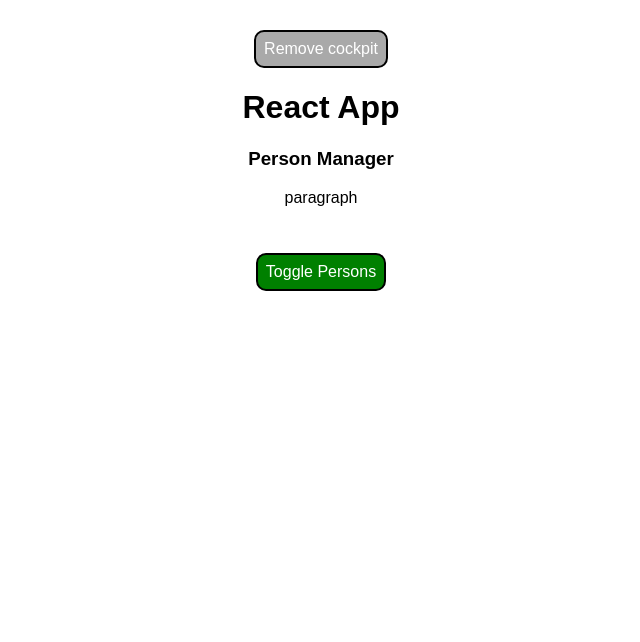
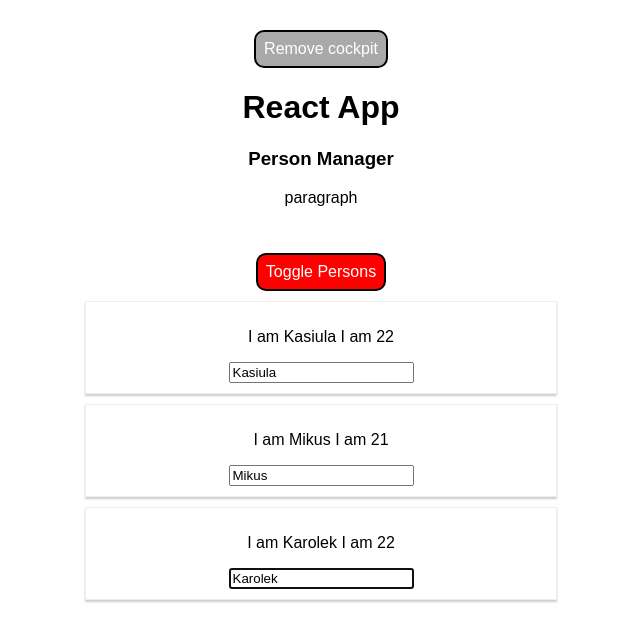
Before and after one commit to kasiapetka/react-course, a React app: page / in a window 1280 px wide. Shown: the top 642 px of the page, without its empty margins (319-959 px from the left). Built offline with nearby package versions, Linux system fonts and the light colour scheme.

Commit message:
References + PropTypes

```diff
--- a/package.json
+++ b/package.json
@@ -31,6 +31,7 @@
     "postcss-flexbugs-fixes": "3.2.0",
     "postcss-loader": "2.0.8",
     "promise": "8.0.1",
+    "prop-types": "^15.7.2",
     "radium": "^0.26.0",
     "raf": "3.4.0",
     "react": "^16.13.1",
--- a/src/components/Cockpit/Cockpit.js
+++ b/src/components/Cockpit/Cockpit.js
@@ -1,20 +1,25 @@
-import React, {useEffect} from 'react'
+import React, {useEffect, useRef} from 'react'
 import styleClasses from "./Cockpit.css";
 
 const Cockpit = (props) => {
     let btnClass;
     const classes =[];
 
+    const buttonRef = useRef(null);
+
     useEffect(()=>{
         //in second argument you specify when method should be triggered
         //here when there is a change in second person
         //if you pass an empty array this will be executed only when component
         //is rendered and unmounted
-        console.log("[Cockpit] useEffect")
+        console.log("[Cockpit] useEffect");
 
         const timer = setTimeout(()=>{
             alert('Saved to the cloud')
-        },1000)
+        },1000);
+
+        //i trigger this in useEffect after JSX code is executed
+        buttonRef.current.click();
 
         //If you return some function it runs after the first render cycle
         //but before the main useEffect, you can do some cleanup here
@@ -23,7 +28,7 @@ const Cockpit = (props) => {
             clearTimeout(timer);
             console.log("[Cockpit] useEffect - cleanup work")
         }
-    },[])
+    },[]);
 
 
     useEffect(()=>{
@@ -52,7 +57,7 @@ const Cockpit = (props) => {
         <h1>React App</h1>
         <h3>{props.title}</h3>
         <p className={classes.join(' ')}>paragraph</p>
-        <button className={btnClass}
+        <button ref={buttonRef} className={btnClass}
             onClick={props.toggle}>Toggle Persons</button>
         </div>
     );
--- a/src/components/Persons/Person/Person.js
+++ b/src/components/Persons/Person/Person.js
@@ -1,22 +1,45 @@
 import React,{Component} from 'react'
 import classes from './Person.css'
-import Auxiliary from "../../../hoc/Auxiliary";
+import WithClass from "../../../hoc/WithClass";
+import PropTypes from 'prop-types'
 
 class Person extends Component {
+
+    constructor(props) {
+        super(props);
+        //defining a ref in a constructor and assigning a reference to an input
+        this.inputElementRef = React.createRef();
+    }
+
+    componentDidMount() {
+        //this.inputElement.focus();
+        this.inputElementRef.current.focus();
+    }
 
     render() {
         return (
             //You can use aux component to wrap many elements and not return them as an array
             //You can use either Auxiliary component or React.Fragment it does the same
-            <React.Fragment>
-            <div className={classes.Person}>
+            //ref react property, only works in class components it creates a class property, you can use in tour class
+            <WithClass classes={classes.Person}>
                 <p onClick={this.props.click}>I am {this.props.name} I am {this.props.age}</p>
                 <p>{this.props.children}</p>
-                <input type="text" onChange={this.props.changed} value={this.props.name}/>
-            </div>
-            </React.Fragment>
+
+                <input ref={this.inputElementRef}
+                    //function
+                    //ref={(inputEl)=>{this.inputElement = inputEl}}
+                       type="text" onChange={this.props.changed}
+                       value={this.props.name}/>
+            </WithClass>
         )
     }
 }
 
+Person.propTypes={
+    click: PropTypes.func,
+    name: PropTypes.string,
+    age: PropTypes.number,
+    changed: PropTypes.func
+};
+
 export default Person
--- a/src/containers/App.js
+++ b/src/containers/App.js
@@ -12,9 +12,9 @@ class App extends Component {
         console.log('[App] constructor')
         this.state = {
             persons: [
-                {id: 'aaaa', name: 'Kasiula', age: '21'},
-                {id: 'cccc', name: 'Mikus', age: '21'},
-                {id: 'bbbb', name: 'Karolek', age: '22'},
+                {id: 'aaaa', name: 'Kasiula', age: 22},
+                {id: 'cccc', name: 'Mikus', age: 21},
+                {id: 'bbbb', name: 'Karolek', age: 22},
             ],
             showPersons: false,
             showCocpit: true,
@@ -76,10 +76,10 @@ class App extends Component {
         this.setState({
             showCocpit: !aux
         })
-    }
+    };
 
     render() {
-        console.log('[App] render')
+        console.log('[App] render');
         const showPersons = this.state.showPersons;
         const showCockpit = this.state.showCocpit;
         let persons;
--- a/src/hoc/WithClass.js
+++ b/src/hoc/WithClass.js
@@ -6,4 +6,4 @@ const WithClass = props => (
     </div>
 );
 
-export default WithClass
+export default WithClass;
```
